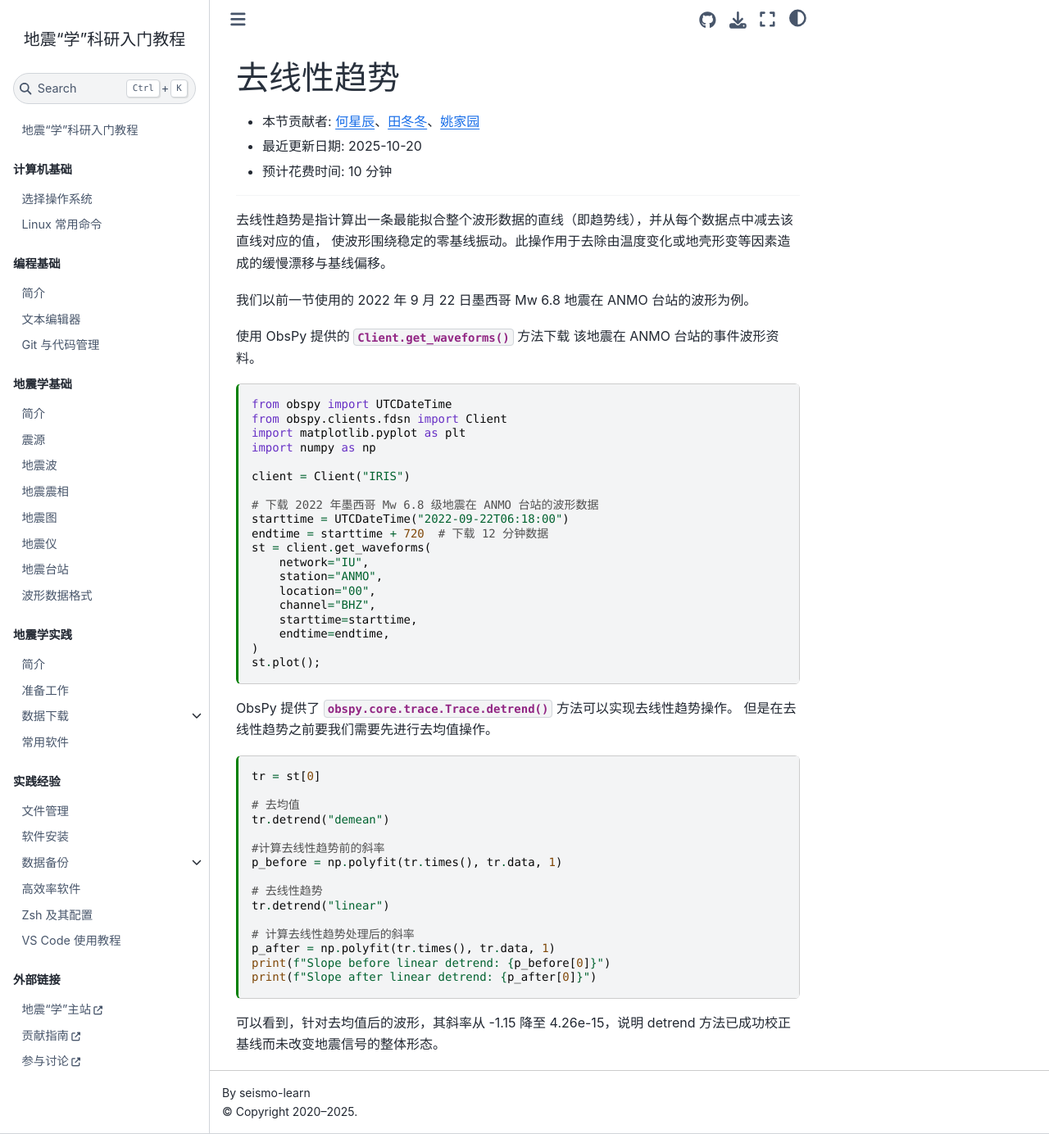
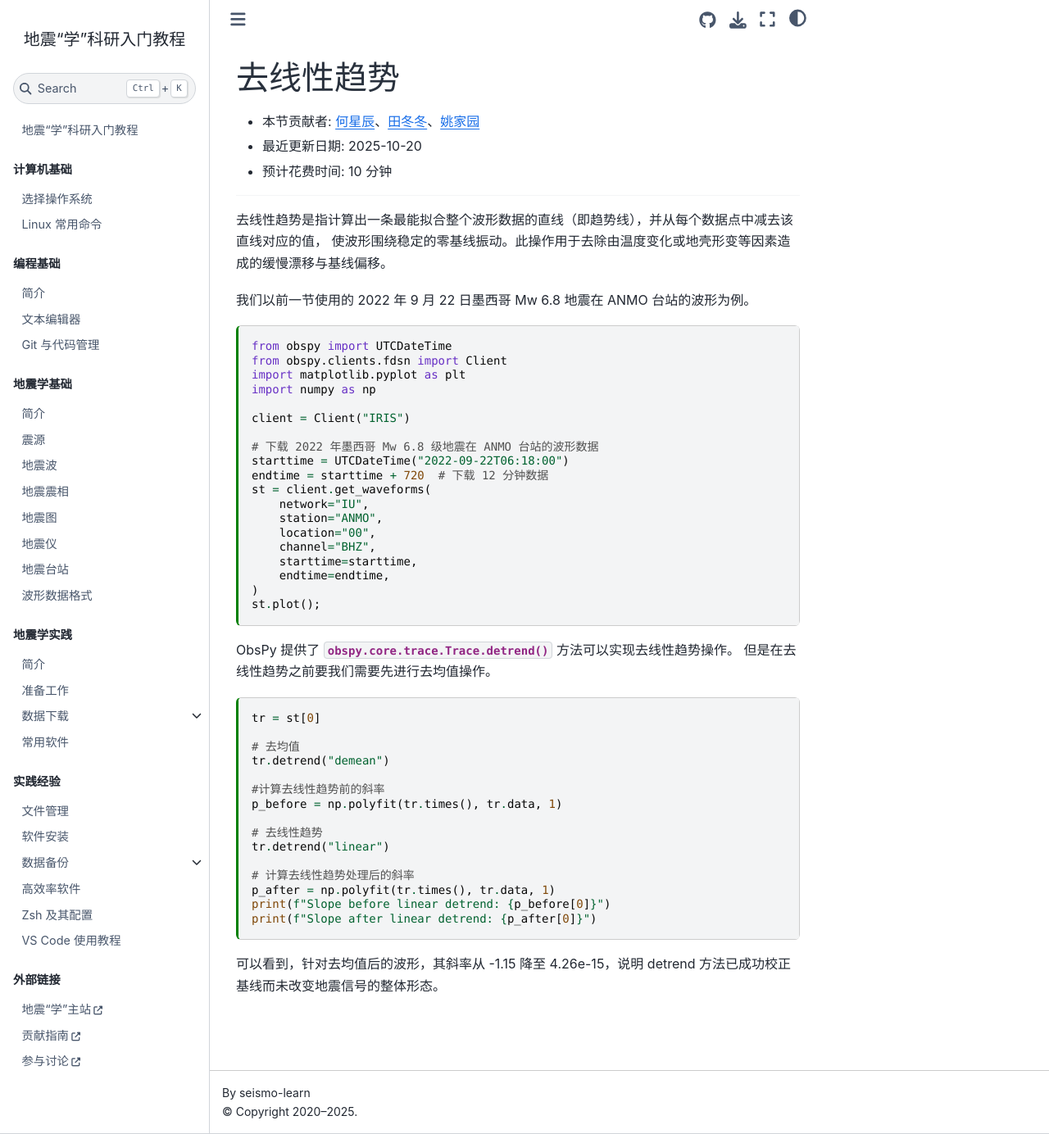
Before and after one commit to seismo-learn/seismology101, a Jupyter Book: the page built from source/exercises/detrend.md, in a window 1280 px wide and 1384 px high. Shown: the whole window at 82% size. Built offline with Jupyter Book 1.0.4 settings and Sphinx 7.4.7 and the Sphinx Book theme 1.1.4, drawn with Linux system fonts in a browser that asks for light colours; pages that are not in the unit, such as notebooks, are missing from menus.

Commit message:
Update source/exercises/detrend.md
Co-authored-by: Dongdong Tian <seisman.info@gmail.com>

````diff
--- a/source/exercises/detrend.md
+++ b/source/exercises/detrend.md
@@ -23,9 +23,6 @@ kernelspec:
 使波形围绕稳定的零基线振动。此操作用于去除由温度变化或地壳形变等因素造成的缓慢漂移与基线偏移。
 
 我们以前一节使用的 2022 年 9 月 22 日墨西哥 Mw 6.8 地震在 ANMO 台站的波形为例。
-
-使用 ObsPy 提供的 {meth}`Client.get_waveforms() <obspy.clients.fdsn.client.Client.get_waveforms>` 方法下载
-该地震在 ANMO 台站的事件波形资料。
 
 ```{code-cell} ipython3
 from obspy import UTCDateTime
````
